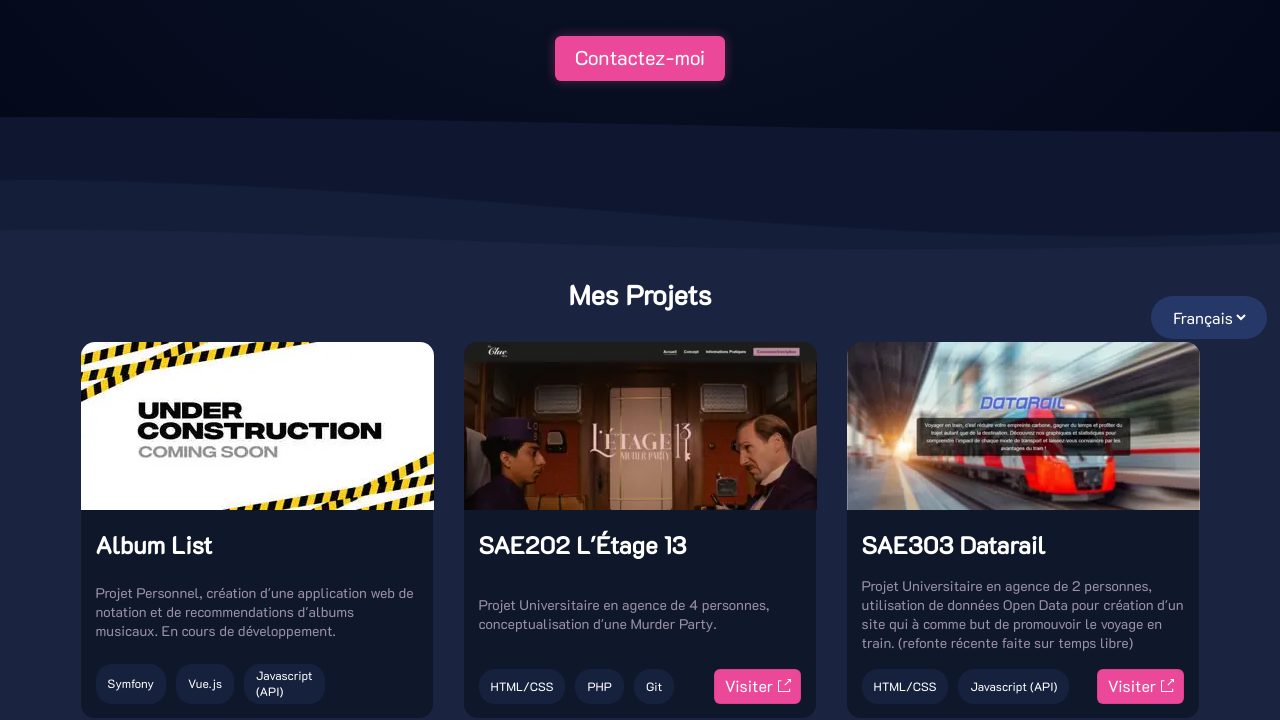
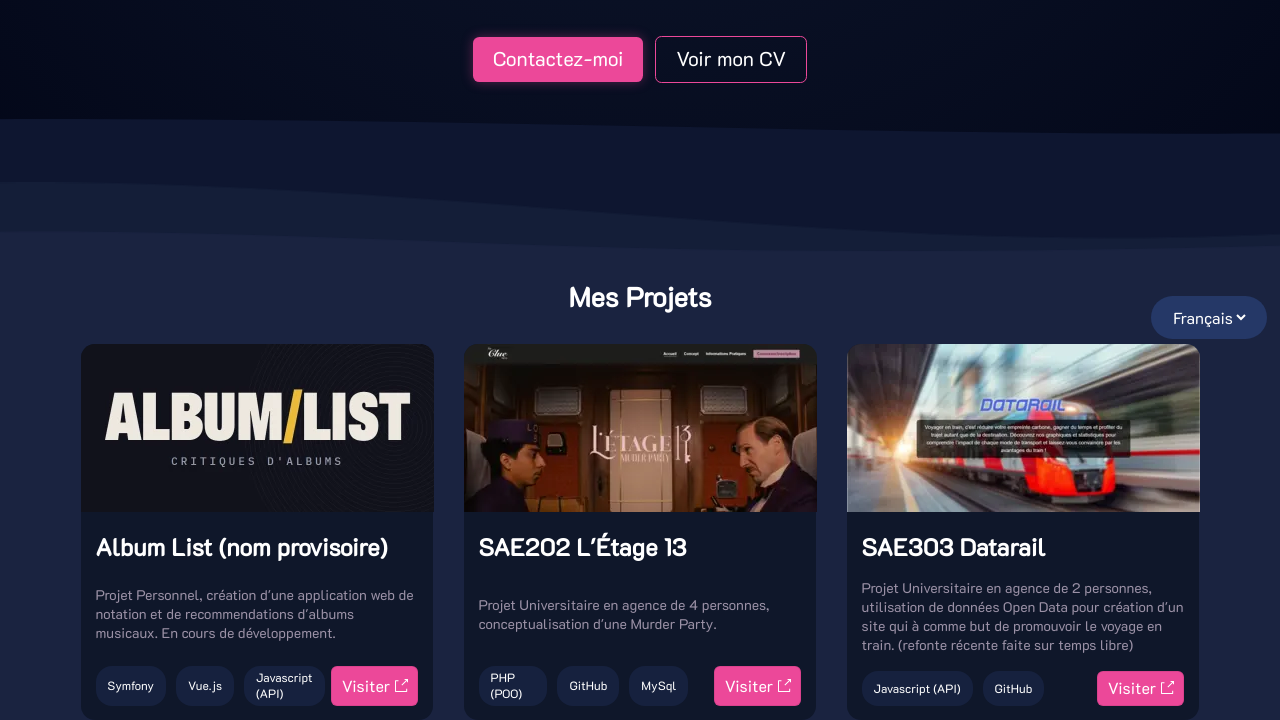
Before and after one commit to HugoNblt/Portfolio-Actuel, a plain HTML site: page index.html in a window 1280 px wide. Shown: the part 445-1165 px from the top of the page. Drawn offline with Linux system fonts and the light colour scheme.

Commit message:
album list link added

```diff
--- a/css/styles.css
+++ b/css/styles.css
@@ -88,6 +88,9 @@ header h3 {
 .contact-me {
   display: flex;
   justify-content: center;
+  align-items: center;
+  flex-wrap: wrap;
+  gap: 12px;
   padding: 36px;
 }
 .contact-me a {
@@ -108,6 +111,15 @@ header h3 {
   transition: all 0.2s ease-in-out;
   background-color: rgb(231.202970297, 25.797029703, 127.2475247525);
   box-shadow: 0 0 20px rgb(236 72 153 / 0.5);
+}
+.contact-me a:last-child {
+  background-color: transparent;
+  border: 1px solid #ec4899;
+  box-shadow: none;
+}
+.contact-me a:last-child:hover {
+  background-color: rgb(236 72 153 / 0.15);
+  box-shadow: 0 0 12px rgb(236 72 153 / 0.25);
 }
 #popup {
   animation: fadeIn 0.3s ease-in-out;
@@ -481,7 +493,7 @@ main {
   border-radius: 10px;
   background-color: #4ade80;
   font-size: 0.65rem;
-  color: #fff;
+  color: #030303;
   height: fit-content;
 }
 .parcours .parcours-list div .encours {
@@ -502,6 +514,17 @@ footer {
   gap: 12px;
   align-items: center;
   justify-content: center;
+}
+footer .cv-link {
+  border: 1px solid #ec4899;
+  border-radius: 0.4rem;
+  color: #fff;
+  padding: 0.5rem 1.25rem;
+  text-decoration: none;
+  transition: background-color 0.2s ease-in-out;
+}
+footer .cv-link:hover {
+  background-color: #ec4899;
 }
 @media (min-width: 768px) {
   .project-grid {
--- a/index.html
+++ b/index.html
@@ -32,6 +32,7 @@
 
         <div class="contact-me">
             <a data-i18n="contact_me" onclick="ContactPopup()" href="#">Contactez-moi</a>
+            <a data-i18n="view_cv" href="[DEV] CV Noblot Hugo Français.pdf" target="_blank" rel="noopener">Voir mon CV</a>
         </div>
 
         <div id="popup">
@@ -89,9 +90,9 @@
             <h2 data-i18n="projects_title">Mes Projets</h2>
             <div class="project-grid">
                 <div class="projet">
-                    <img class="project-img" src="img/AlbumList.webp" alt="Album List illustration" />
+                    <img class="project-img" src="img/album-list-portfolio.webp" alt="Album List illustration" />
                     <div class="projet-description">
-                        <h3 data-i18n="p5_title">Album List</h3>
+                        <h3 data-i18n="p5_title">Album List (nom provisoire)</h3>
                         <p data-i18n="p5_desc">
                             Projet Personnel, création d'une application web de notation et de recommendations d'albums musicaux. En cours de développement.
                         </p>
@@ -101,13 +102,14 @@
                                 <span class="used-item">Vue.js</span>
                                 <span class="used-item">Javascript (API)</span>
                             </div>
-                            <!-- <a data-i18n="visit" href="#" target="_blank"
+                            <a data-i18n="visit" href="https://album-list.hugonoblot.fr/" target="_blank"
                                 class="project-link">Visiter
                                 <img src="img/external-link.svg" class="external-link"
-                                    alt="Lien Journal De Bord Erasmus" /></a> -->
+                                    alt="Lien Journal De Bord Erasmus" /></a>
                         </div>
                     </div>
                 </div>
+
                 <div class="projet">
                     <img class="project-img" src="img/SAE202.webp" alt="Projet SAE202 illustration" />
                     <div class="projet-description">
@@ -118,9 +120,9 @@
                         </p>
                         <div class="project-bottom">
                             <div class="used">
-                                <span class="used-item">HTML/CSS</span>
-                                <span class="used-item">PHP</span>
-                                <span class="used-item">Git</span>
+                                <span class="used-item">PHP (POO)</span>
+                                <span class="used-item">GitHub</span>
+                                <span class="used-item">MySql</span>
                             </div>
                             <a data-i18n="visit" href="https://sae202.mmi24e14.mmi-troyes.fr/" target="_blank"
                                 class="project-link">Visiter
@@ -139,8 +141,8 @@
                         </p>
                         <div class="project-bottom">
                             <div class="used">
-                                <span class="used-item">HTML/CSS</span>
                                 <span class="used-item">Javascript (API)</span>
+                                <span class="used-item">GitHub</span>
                             </div>
                             <a data-i18n="visit" href="https://sae303.mmi24c04.mmi-troyes.fr/" target="_blank"
                                 class="project-link">Visiter
@@ -158,7 +160,6 @@
                         </p>
                         <div class="project-bottom">
                             <div class="used">
-                                <span class="used-item">HTML/CSS</span>
                                 <span class="used-item">Suite Adobe</span>
                             </div>
                             <a data-i18n="visit" href="https://linktr.ee/ZeroGProd" target="_blank"
@@ -269,6 +270,7 @@
     <script src="script.js"></script>
     <footer>
         <p>NOBLOT Hugo - Portfolio 2026</p>
+        <a data-i18n="view_cv" class="cv-link" href="[DEV] CV Noblot Hugo Français.pdf" target="_blank" rel="noopener">Voir mon CV</a>
         <!-- <p>Développé 100% à la main</p> -->
         <div class="socials">
             <a href="https://www.linkedin.com/in/hugo-noblot-4b23832aa" target="_blank" class="social-link"><img
```
Also changed, not shown: img/AlbumList.webp (deleted), img/album-list-portfolio.webp (added), 1 other file.
